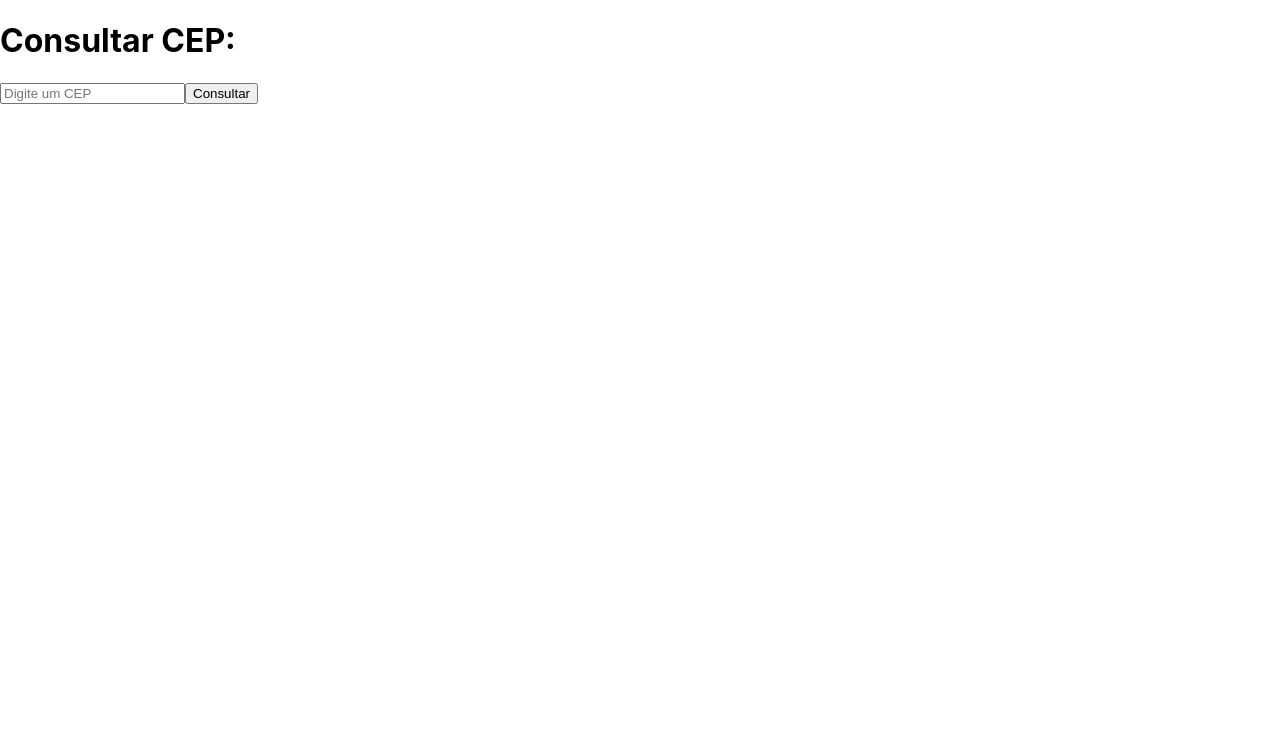
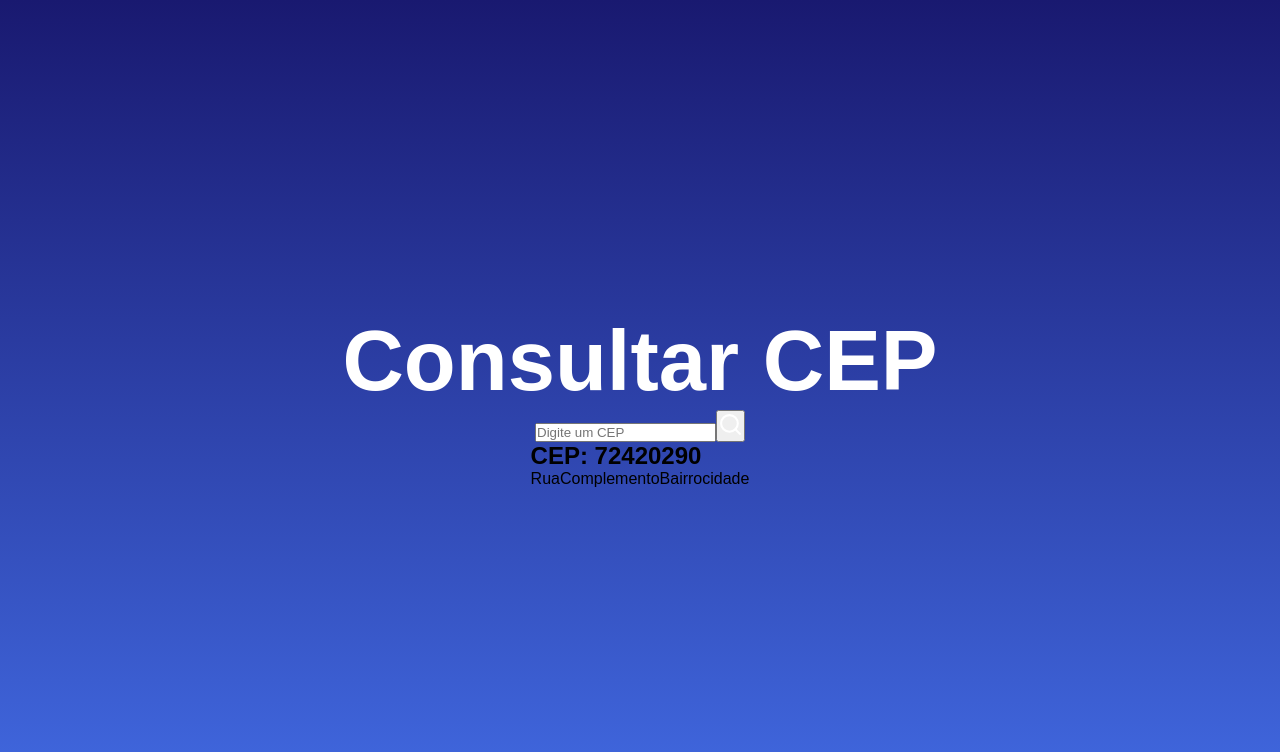
Before and after one commit to luizpedros/Consultar-CEP---ReactJs, a React (Create React App) app in the folder consulta-cep/: page / in a window 1280 px wide. Shown: the top 752 px of the page. Built offline with nearby package versions, Linux system fonts and the light colour scheme.

Commit message:
estrutura-estilo

```diff
--- a/consulta-cep/package.json
+++ b/consulta-cep/package.json
@@ -8,6 +8,7 @@
     "@testing-library/user-event": "^13.5.0",
     "react": "^17.0.2",
     "react-dom": "^17.0.2",
+    "react-icons": "^4.3.1",
     "react-scripts": "5.0.0",
     "web-vitals": "^2.1.4"
   },
--- a/consulta-cep/src/App.js
+++ b/consulta-cep/src/App.js
@@ -1,14 +1,29 @@
+//inportar icone de pesquisa da lib instalada
+import {FiSearch} from 'react-icons/fi'
 
+//inporte do css style
+import './style.css';
 
 function App() {
   return (
-    <div className="App">
-      <h1 className="title">Consultar CEP:</h1>
+    <div className="container">
+      <h1 className="title">Consultar CEP</h1>
 
-      <div className="container">
+      <div className="containerInput">
         <input type="text" placeholder="Digite um CEP"/>
-        <button className="btnsearch" >Consultar</button>
+
+        <button className="btnsearch" ><FiSearch size={25} color="#FFF"/></button>
+
       </div>
+      <section className='main'>
+        <h2>CEP:  72420290</h2>
+
+        <span>Rua</span>
+        <span>Complemento</span>
+        <span>Bairro</span>
+        <span>cidade</span>
+
+      </section>
 
     </div>
   );
--- a/consulta-cep/src/index.css
+++ b/consulta-cep/src/index.css
@@ -1,13 +1,7 @@
-body {
+*{
   margin: 0;
-  font-family: -apple-system, BlinkMacSystemFont, 'Segoe UI', 'Roboto', 'Oxygen',
-    'Ubuntu', 'Cantarell', 'Fira Sans', 'Droid Sans', 'Helvetica Neue',
-    sans-serif;
-  -webkit-font-smoothing: antialiased;
-  -moz-osx-font-smoothing: grayscale;
+  padding: 0;
+  box-sizing: border-box;
+
+  font-family: sans-serif;
 }
-
-code {
-  font-family: source-code-pro, Menlo, Monaco, Consolas, 'Courier New',
-    monospace;
-}
--- /dev/null
+++ b/consulta-cep/src/style.css
@@ -0,0 +1,14 @@
+.container{
+    height: 100vh;
+    display: flex;
+    justify-content: center;
+    align-items: center;
+    flex-direction:  column;
+
+    background: linear-gradient(#191970, #4169e1);
+}
+
+.title{
+    font-size: 85px;
+    color: #fff;
+}
```
Also changed, not shown: 1 other file (tests, documents, lock files or other folders).
